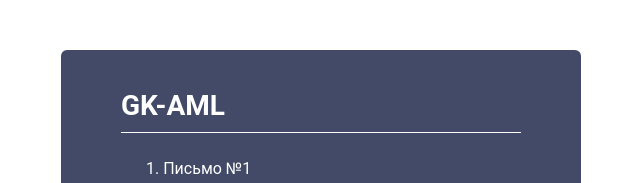
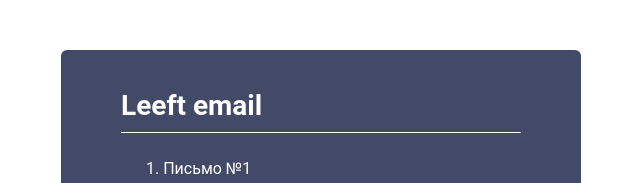
Before and after one commit to abestuzhev/leeft-email, a website: page index.html in a window 1280 px wide. Shown: the top 183 px of the page, without its empty margins (319-959 px from the left). Drawn offline with Linux system fonts and the light colour scheme.

Commit message:
fix title in index.html

```diff
--- a/index.html
+++ b/index.html
@@ -81,7 +81,7 @@
 
 <section>
 
-    <h1>GK-AML</h1>
+    <h1>Leeft email</h1>
 
     <ol>
         <li><a href="emai-1l.html">Письмо №1</a> </li>
```
